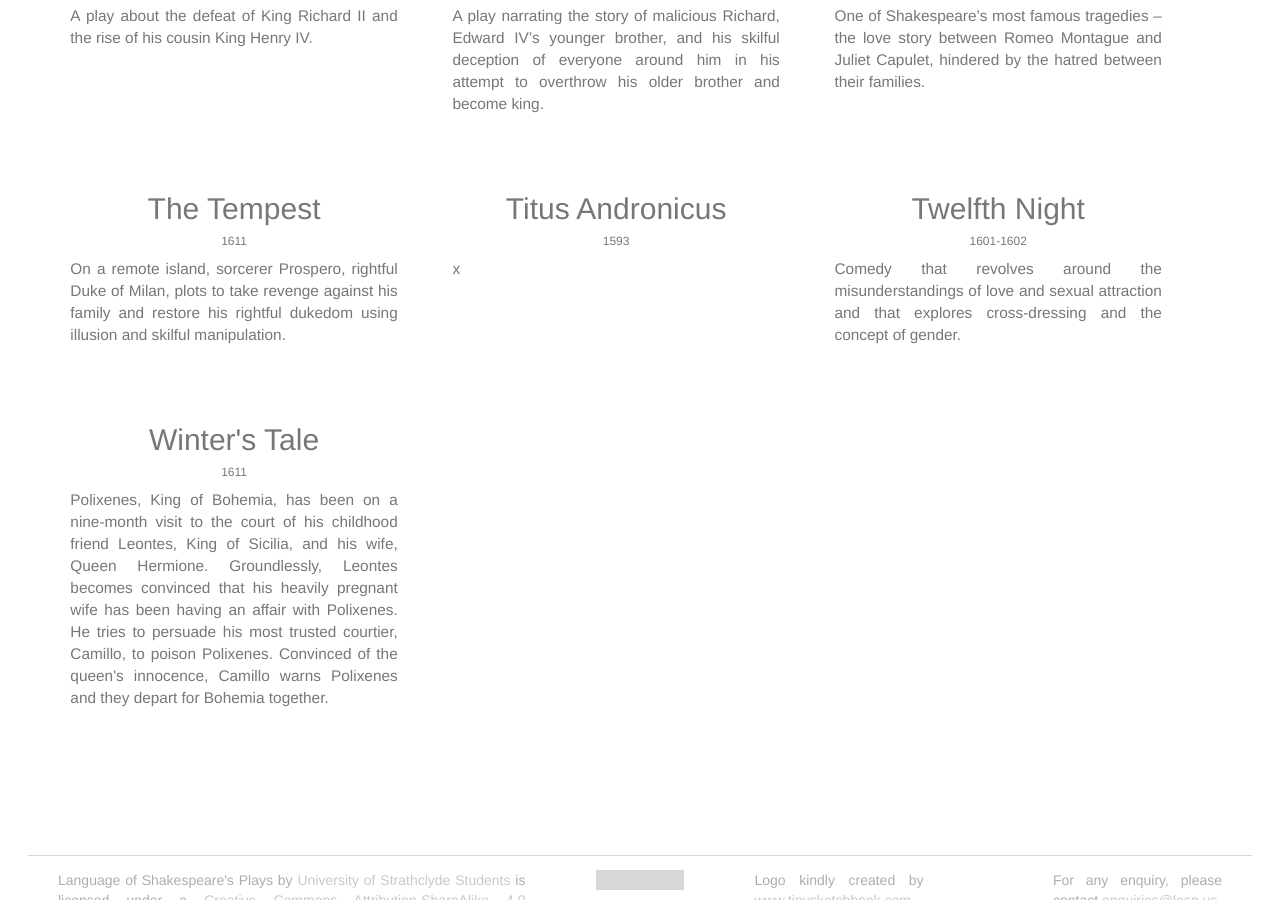
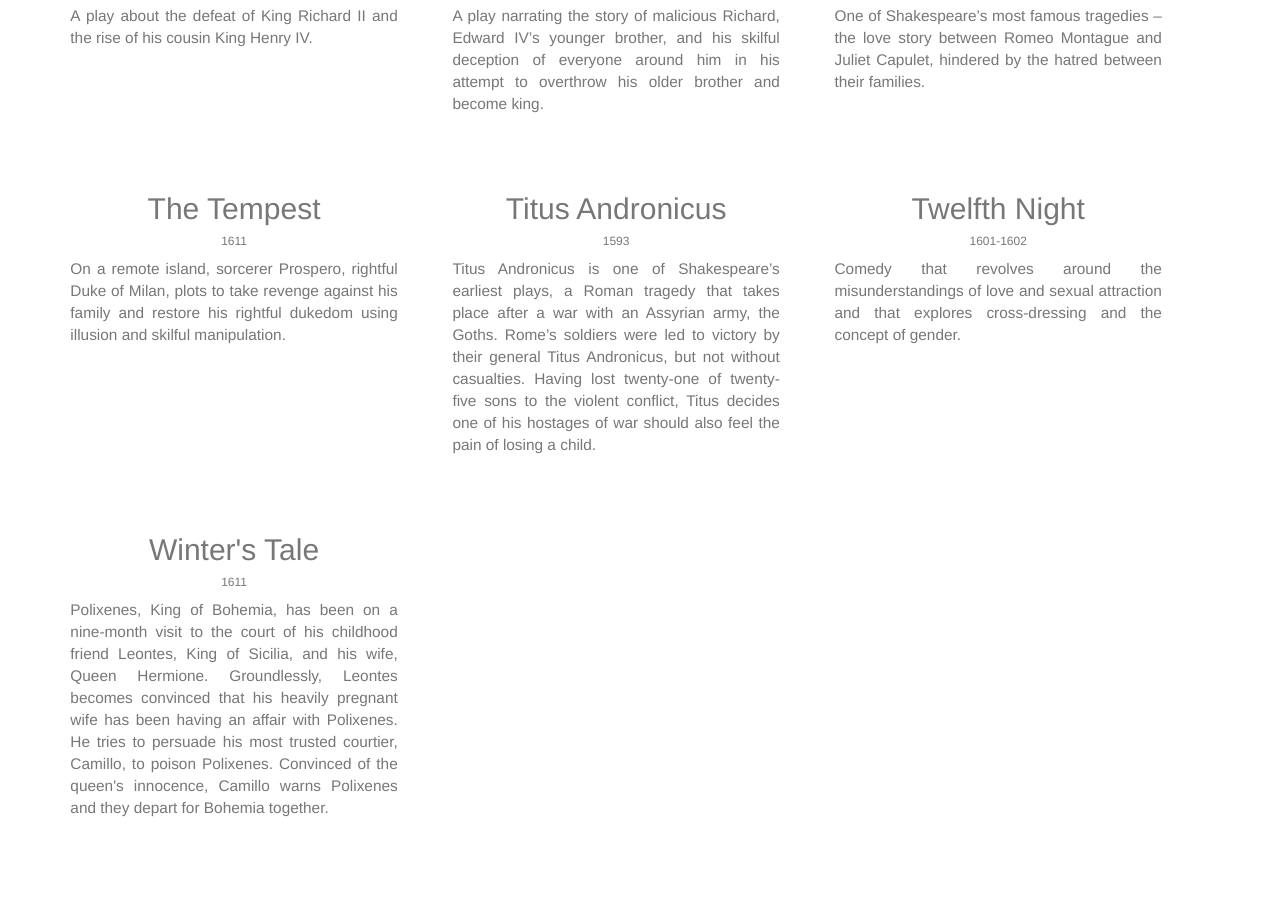
Before and after one commit to iahmed0/SU-LOSP.github.io, a Jekyll site: the page built from analyses.md, in a window 1280 px wide and 900 px high, scrolled down 785 px. Built offline with Jekyll 4.4.1, drawn with Linux system fonts in a browser that asks for light colours; grey boxes are pictures that could not be loaded.

Commit message:
Update index.md

```diff
--- a/_analyses/titus_andronicus/index.md
+++ b/_analyses/titus_andronicus/index.md
@@ -4,7 +4,7 @@ permalink: /analyses/titus_andronicus/
 read_play: http://shakespeare.mit.edu/titus/full.html
 doc: titus_andronicus.docx
 year: 1593
-summary: x
+summary: Titus Andronicus is one of Shakespeare’s earliest plays, a Roman tragedy that takes place after a war with an Assyrian army, the Goths. Rome’s soldiers were led to victory by their general Titus Andronicus, but not without casualties. Having lost twenty-one of twenty-five sons to the violent conflict, Titus decides one of his hostages of war should also feel the pain of losing a child.
 ---
 
 # Summary
@@ -13,7 +13,7 @@ Titus Andronicus is one of Shakespeare’s earliest plays, a Roman tragedy that
 # Revenge
 We used AntConc for its concordance plot feature; searching through Titus Andronicus and six other Shakespearplays across the genres (Comedies, Histories and Tragedies) for words of the form "*veng*". This truncation in this way allowed us to not only search for "revenge", but also "vengance" and "avenge".
 <figure>
-  <img src="Plots.png" alt="Concordenance Plots"/>
+  <img src="Plots Page.jpg" alt="Concordenance Plots"/>
 </figure>
 The plots above show us that 'Titus Andronicus' has a substantially higher use of words of form "*veng*" compared to the other 6 plays used for comparison, one of which is 'Hamlet' which is Shakespear's longest play and focuses on similar issues as 'Titus Andronicus'; and yet Andronicus contains more than double the use of such words.
 
```
